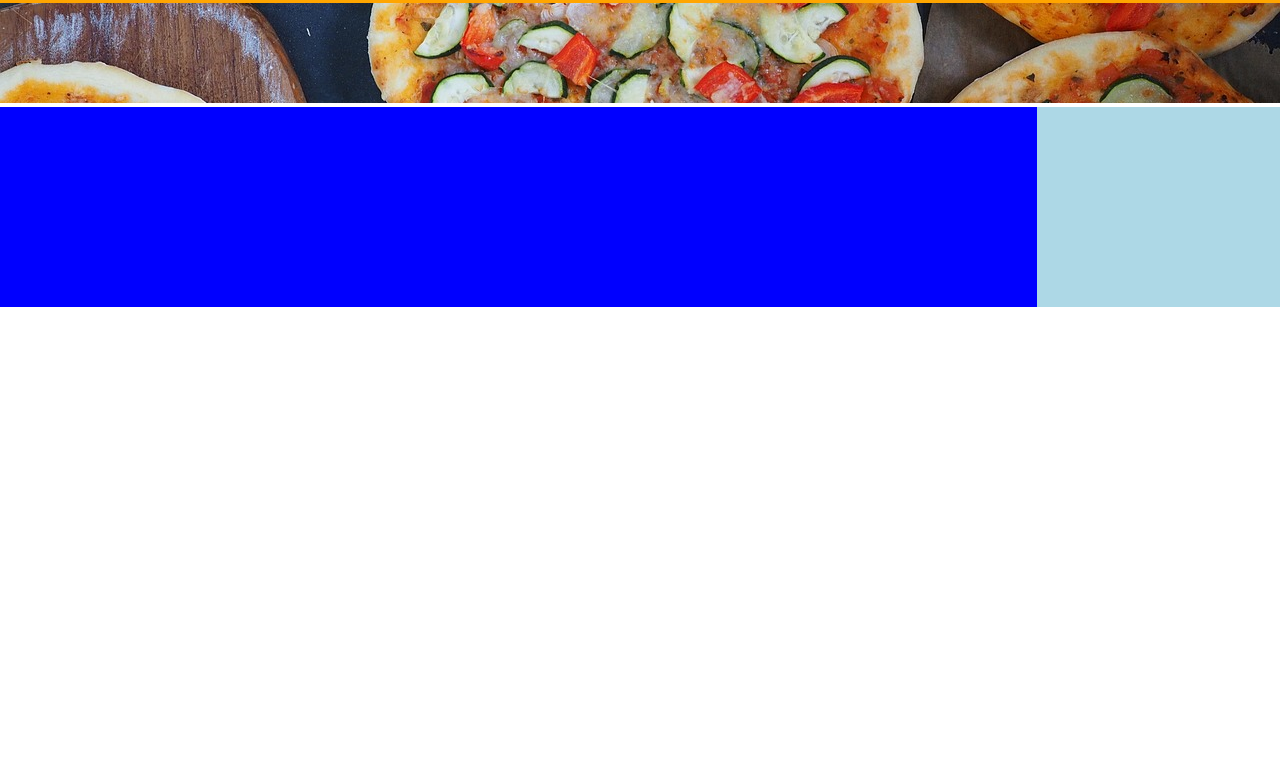
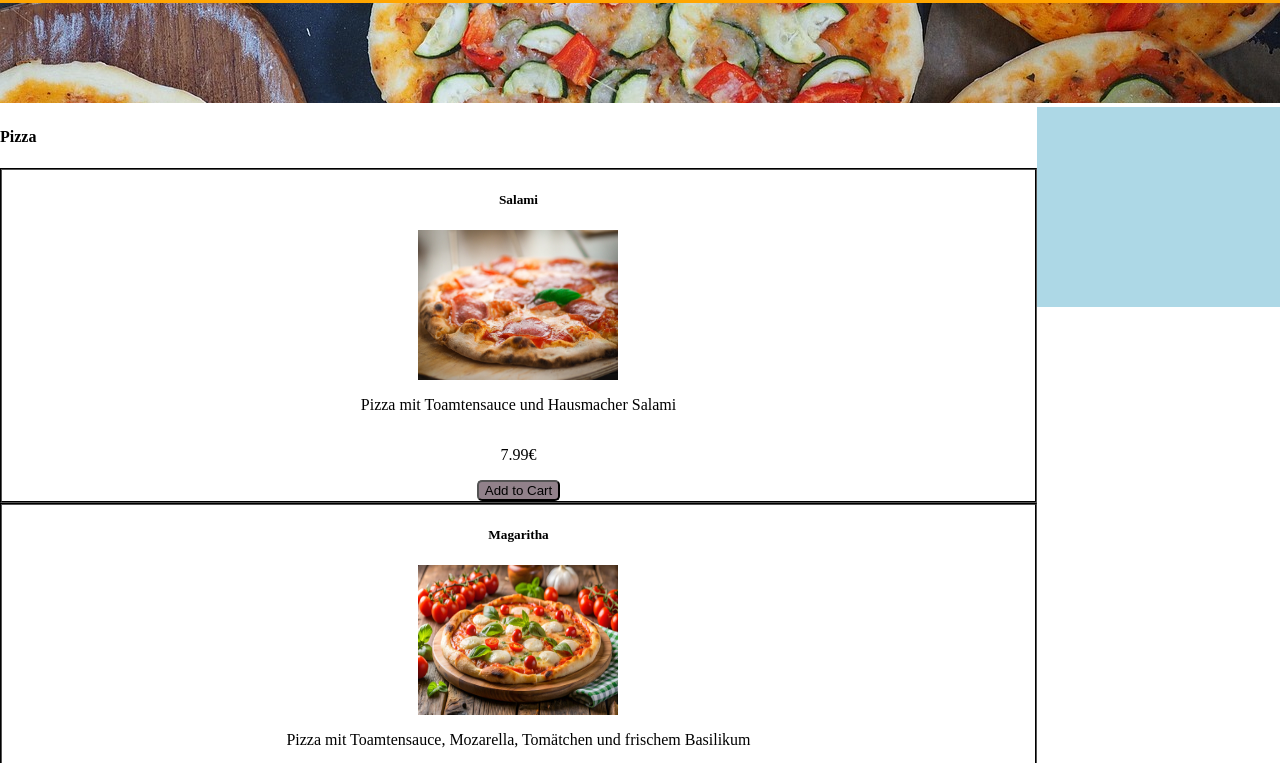
Before and after one commit to OliverJohn-git/LieferApp, a plain HTML site: page index.html in a window 1280 px wide. Shown: the part 37-800 px from the top of the page. Drawn offline with Linux system fonts and the light colour scheme.

Commit message:
render fix categorys don´t work

```diff
--- a/db.js
+++ b/db.js
@@ -2,58 +2,72 @@ let menus= [
     {
         id:1,
         category:"Pizza",
+        rendert:false,
         name:"Salami",
         description:"Pizza mit Toamtensauce und Hausmacher Salami",
         picture:"./img/pizza_salami.jpg",
         inCart:false,
         amount:0,
+        price:7.99,
     },{
         id:2,
         category:"Pizza",
+        rendert:false,
         name:"Magaritha",
         description:"Pizza mit Toamtensauce, Mozarella, Tomätchen und frischem Basilikum",
         picture:"./img/pizza_magaritha.jpg",
         inCart:false,
         amount:0,
+        price:7.99,
     },{
         id:3,
         category:"FingerFood",
+        rendert:false,
         name:"Chickenstrips",
         description:"panierte Chickenstrips",
         picture:"./img/chicken_strips.jpg",
         inCart:false,
         amount:0,
+        price:5.99,
     },{
         id:4,
         category:"Drinks",
+        rendert:false,
         name:"Fanta",
         description:"",
         picture:"./img/fanta.jpg",
         inCart:false,
         amount:0,
+        price:3.99,
     },{
         id:5,
         category:"Drinks",
+        rendert:false,
         name:"RedBull",
         description:"",
         picture:"./img/red_bull.jpg",
         inCart:false,
         amount:0,
+        price:2.99,
     },{
         id:6,
         category:"Salat",
+        rendert:false,
         name:"Bauernsalat",
         description:"hier könnte ihre Werbung stehen",
         picture:"./img/farmers_salad.jpg",
         inCart:false,
         amount:0,
+        price:4.99,
     },{
         id:7,
         category:"Salat",
+        rendert:false,
         name:"Ceasars",
         description:"hier könnte deine Werbung stehen Teil 2",
         picture:"./img/ceasar_salad.jpg",
         inCart:false,
         amount:0,
+        price:4.99,
     },
-]
+];
--- a/script.js
+++ b/script.js
@@ -7,20 +7,27 @@ function renderCategory(){
     let categoryContent = document.getElementById("menues");
     categoryContent.innerHTML="";
 
-    for (let i = 1; i < menus.length; i++) {
-        const dishcategory = menus.category[i];
+    for (let i = 0; i < menus.length; i++) {
+        const dishcategory = menus[i].category;
 
-        categoryContent.innerHTML += categoryTemp(dishcategory);
+        if(menus[i].rendert === false){
+            let a =  menus[i].rendert;
+            categoryContent.innerHTML += categoryTemp(dishcategory);
+        }else{
+        }
+        renderDish(dishcategory);
     }
+
 }
 
-function renderDish(){
-    let dishContent = document.getElementsById("dish_place")
+function renderDish(dishcategory){
+    let dishContent = document.getElementById("dish_place");
     dishContent.innerHTML="";
 
     for (let i = 0; i < menus.length; i++) {
         const singleDish = menus[i];
 
         dishContent.innerHTML += dishTemp(singleDish);
+
     }
 }
--- a/style.css
+++ b/style.css
@@ -28,9 +28,7 @@ h1{
 }
 
 #menues{
-height: 200px;
 width: 100%;
-background-color: blue;
 }
 
 #shoping_cart{
@@ -39,3 +37,28 @@ background-color: blue;
     background-color: lightblue;
     position: sticky;
 }
+/* dishes */
+.dish_card{
+    display: flex;
+    flex-direction: column;
+    justify-content: center;
+    align-items: center;
+    border: 2px;
+    border-color: black;
+    border-style: groove;
+}
+
+#picture_dish_temp{
+    height: 150px;
+    width: 200px;
+}
+
+#discription_dish_temp{
+    display: flex;
+    justify-content: center;
+}
+
+#atc_button_temp{
+    background-color:#91818A;
+    border-radius: 5px;
+}
--- a/template.js
+++ b/template.js
@@ -2,21 +2,19 @@ function categoryTemp (dishcategory){
     return /*html*/`
     <div class="category_card">
         <h4 id="dish_category">${dishcategory}</h4>
-       <div id="dish_place" ></div>
+       <div id="dish_place"></div>
     </div>
     `
 }
 
 function dishTemp (singleDish){
     return/*html*/`
-        <div>
-            <div class="head_dish_temp" >
-                <h5>${singleDish.name}</h5>
-                <img class="plus_dish_temp" src="./img/icon/plus.svg" alt="add to dishcart">
-            </div>
+        <div class="dish_card">
+            <h5>${singleDish.name}</h5>
             <img id="picture_dish_temp" src="${singleDish.picture}" alt="Ups! Something went wrong">
             <p id="discription_dish_temp">${singleDish.description}</p>
             <p id="price_dish_temp">${singleDish.price}€</p>
+            <button id="atc_button_temp" >Add to Cart</button>
         </div>
     `
 }
```
